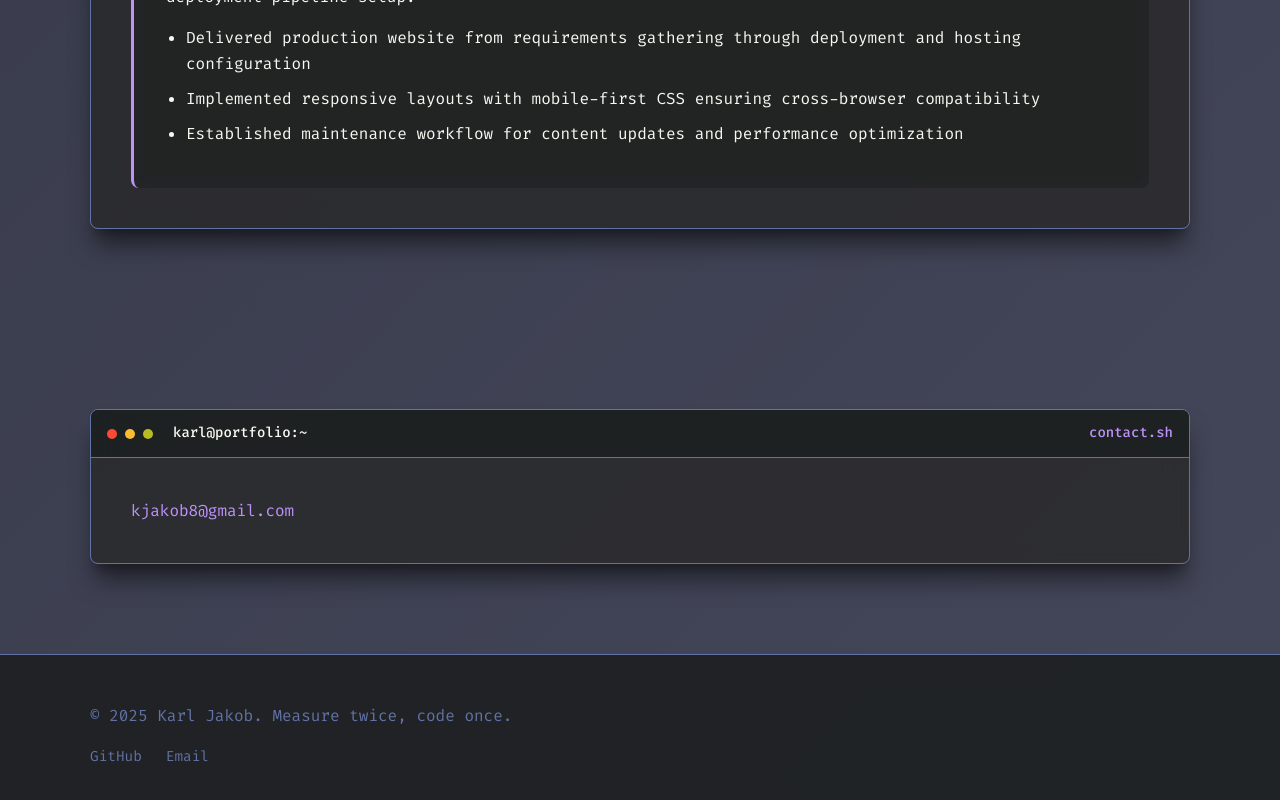
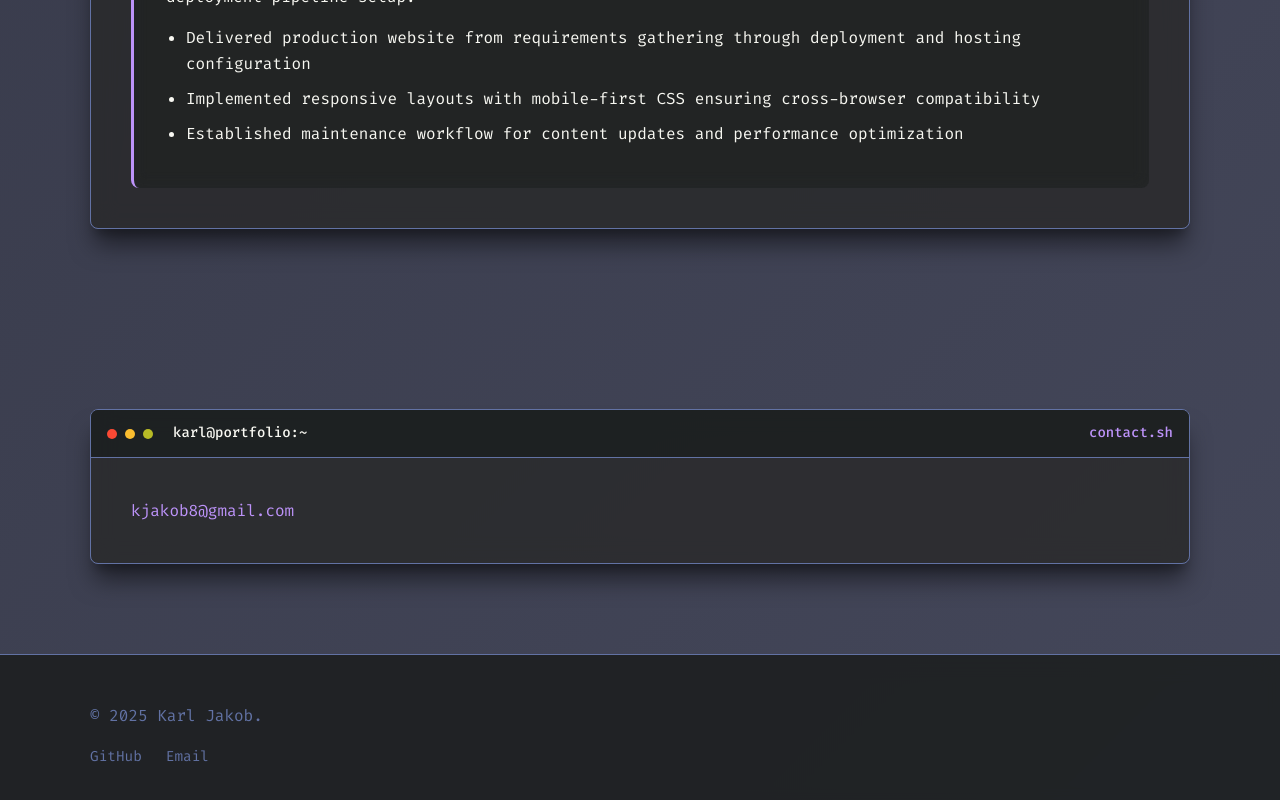
Before and after one commit to krljakob/kj-portfolio, a plain HTML site: page index.html in a window 1280 px wide. Shown: the part 3993-4793 px from the top of the page. Drawn offline with Linux system fonts and the light colour scheme.

Commit message:
fix(footer): remove redundant phrase from footer text

```diff
--- a/index.html
+++ b/index.html
@@ -270,7 +270,7 @@
 
     <footer class="terminal-footer">
         <div class="container">
-            <p>&copy; 2025 Karl Jakob. Measure twice, code once.</p>
+            <p>&copy; 2025 Karl Jakob.</p>
             <div class="footer-links">
                 <a href="https://github.com/krljakob" target="_blank" rel="noopener" class="footer-link">GitHub</a>
                 <a href="mailto:kjakob8@gmail.com" class="footer-link">Email</a>
```
